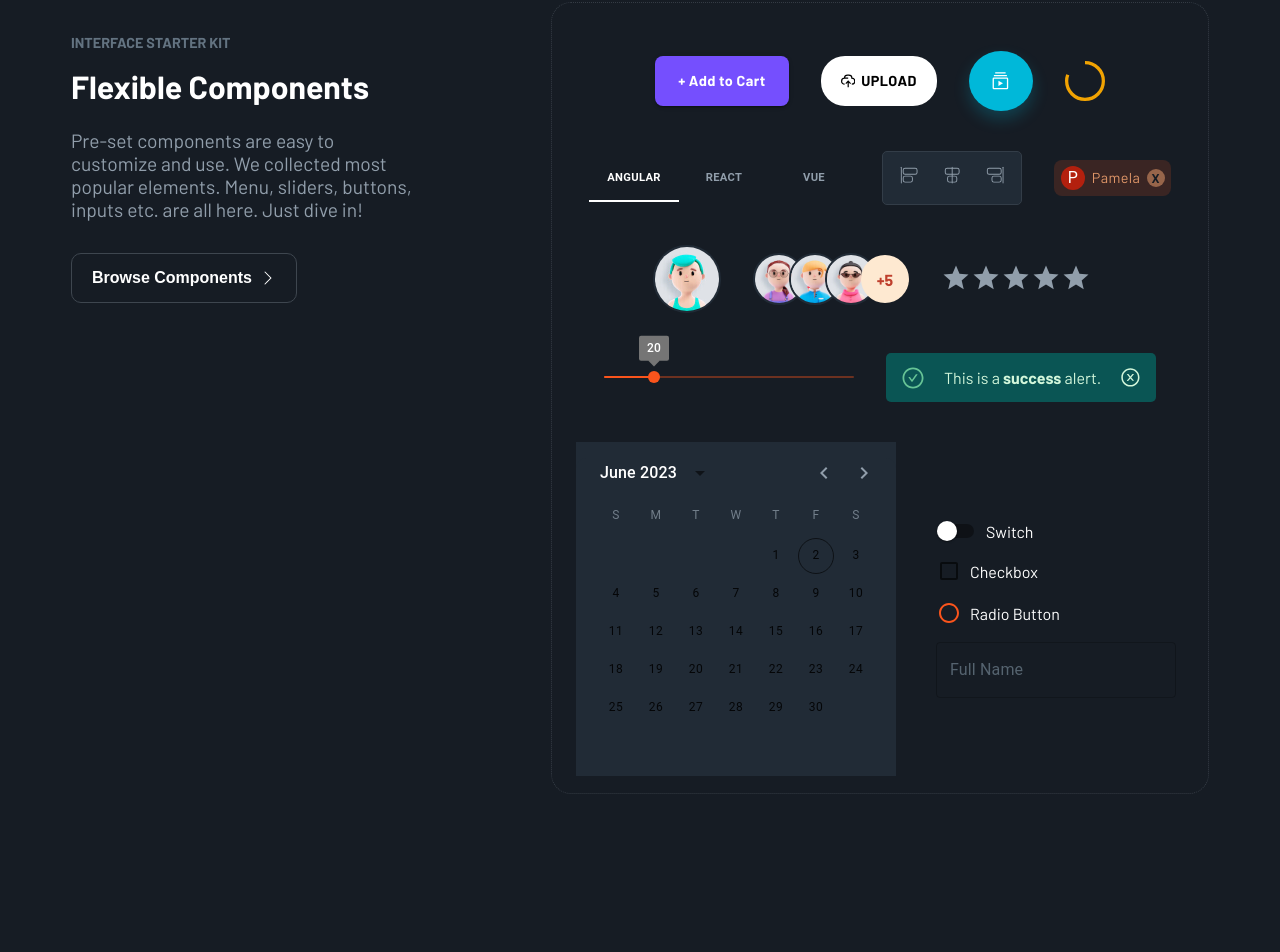
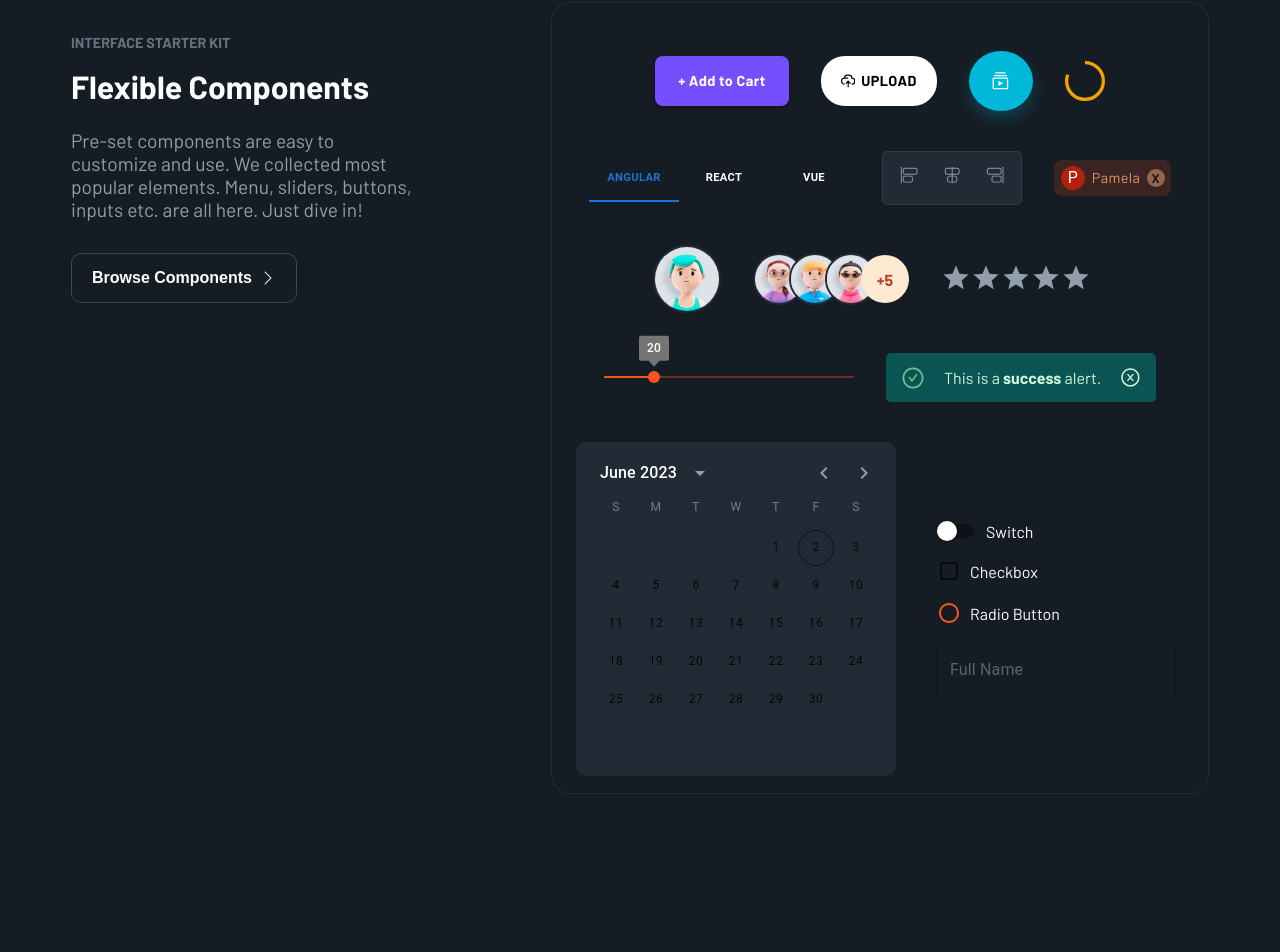
Before and after one commit to davidstanciu11/ZoneWeb_project, a React (Vite) app: page / in a window 1280 px wide. Shown: the part 1751-2703 px from the top of the page. Built offline with nearby package versions, Linux system fonts and the light colour scheme.

Commit message:
calendar fixed

```diff
--- a/src/components/Information.style.css
+++ b/src/components/Information.style.css
@@ -203,33 +203,33 @@
   transition: all 0.5s;
 }
 
-.css-1cafy48-MuiPickersSlideTransition-root-MuiDayCalendar-slideTransition {
+.date_calendar .css-1cafy48-MuiPickersSlideTransition-root-MuiDayCalendar-slideTransition {
   background-color: #161c24 !important;
 }
 
-.css-qa7bje-MuiButtonBase-root-MuiPickersDay-root {
+.date_calendar .css-qa7bje-MuiButtonBase-root-MuiPickersDay-root {
   color: #fff !important;
 }
 
-.css-rhmlg1-MuiTypography-root-MuiDayCalendar-weekDayLabel {
+.date_calendar .css-rhmlg1-MuiTypography-root-MuiDayCalendar-weekDayLabel {
   color: #727e8a !important;
 }
 
-.css-dplwbx-MuiPickersCalendarHeader-label {
+.date_calendar .css-dplwbx-MuiPickersCalendarHeader-label {
   color: #fff !important;
 }
 
-.css-1cafy48-MuiPickersSlideTransition-root-MuiDayCalendar-slideTransition {
+.date_calendar .css-1cafy48-MuiPickersSlideTransition-root-MuiDayCalendar-slideTransition {
   background-color: #212b36 !important;
   border-bottom-left-radius: 10px;
   border-bottom-right-radius: 10px;
 }
 
-.css-i5q14k-MuiDayCalendar-header {
+.date_calendar .css-i5q14k-MuiDayCalendar-header {
   background-color: #212b36 !important;
 }
 
-.css-nk89i7-MuiPickersCalendarHeader-root {
+.date_calendar .css-nk89i7-MuiPickersCalendarHeader-root {
   background-color: #212b36 !important;
   border-top-right-radius: 10px;
   border-top-left-radius: 10px;
@@ -238,34 +238,35 @@
   color: #919eab;
 }
 
-/* .css-1tkx1wf-MuiSvgIcon-root-MuiPickersCalendarHeader-switchViewIcon {
+ .date_calendar .css-1tkx1wf-MuiSvgIcon-root-MuiPickersCalendarHeader-switchViewIcon {
   color: #919eab;
 }
 
-.css-nk89i7-MuiPickersCalendarHeader-root {
+.date_calendar .css-nk89i7-MuiPickersCalendarHeader-root {
   margin-bottom: 0 !important;
 }
 
-.css-1beqopj-MuiPickersYear-yearButton {
+.date_calendar .css-1beqopj-MuiPickersYear-yearButton {
   color: white !important;
 }
 
-.css-1yjjitx-MuiSwitch-track {
+.date_calendar .css-1yjjitx-MuiSwitch-track {
   background-color: #505b65 !important;
 }
 
-.css-5ryogn-MuiButtonBase-root-MuiSwitch-switchBase.Mui-checked
+.date_calendar .css-5ryogn-MuiButtonBase-root-MuiSwitch-switchBase.Mui-checked
   + .MuiSwitch-track {
   background-color: #fa541c !important;
   opacity: 1 !important;
 }
-.css-5ryogn-MuiButtonBase-root-MuiSwitch-switchBase.Mui-checked {
+.date_calendar .css-5ryogn-MuiButtonBase-root-MuiSwitch-switchBase.Mui-checked {
   color: white !important;
-} */
+}
 
 .date_calendar {
   color: #fff !important;
   background-color: #212b36 !important;
+  border-radius: 10px !important;
 }
 
 .flex_label {
@@ -285,13 +286,13 @@
   align-items: flex-start;
 }
 
-.css-12wnr2w-MuiButtonBase-root-MuiCheckbox-root {
+/* .css-12wnr2w-MuiButtonBase-root-MuiCheckbox-root {
   color: #919eab !important;
 }
 
 .css-12wnr2w-MuiButtonBase-root-MuiCheckbox-root.Mui-checked {
   color: #fa541c !important;
-}
+} */
 
 .css-1d3z3hw-MuiOutlinedInput-notchedOutline {
   border-color: #919eab !important;
@@ -313,30 +314,32 @@
   width: 15rem !important;
 }
 
-.css-1aquho2-MuiTabs-indicator {
+.date_calendar .css-1aquho2-MuiTabs-indicator {
   background-color: #fff !important;
 }
-.css-1j8ztwx-MuiButtonBase-root-MuiTab-root {
+.date_calendar .css-1j8ztwx-MuiButtonBase-root-MuiTab-root {
   color: #919eab !important;
 }
-.css-1j8ztwx-MuiButtonBase-root-MuiTab-root.Mui-selected {
+.date_calendar .css-1j8ztwx-MuiButtonBase-root-MuiTab-root.Mui-selected {
   color: #fff !important;
 }
 
-.css-1jsy6pn-MuiButtonBase-root-MuiPickersDay-root:not(.Mui-selected) {
+.date_calendar .css-1jsy6pn-MuiButtonBase-root-MuiPickersDay-root:not(
+    .Mui-selected
+  ) {
   border: 1px solid #919eab !important;
   color: white !important;
 }
 
-.css-1jsy6pn-MuiButtonBase-root-MuiPickersDay-root.Mui-selected {
+.date_calendar .css-1jsy6pn-MuiButtonBase-root-MuiPickersDay-root.Mui-selected {
   background-color: orangered !important;
 }
 
-.css-qa7bje-MuiButtonBase-root-MuiPickersDay-root.Mui-selected {
+.date_calendar .css-qa7bje-MuiButtonBase-root-MuiPickersDay-root.Mui-selected {
   background-color: orangered !important;
 }
 
-.css-1beqopj-MuiPickersYear-yearButton.Mui-selected {
+.date_calendar .css-1beqopj-MuiPickersYear-yearButton.Mui-selected {
   background-color: orangered !important;
 }
 
```
